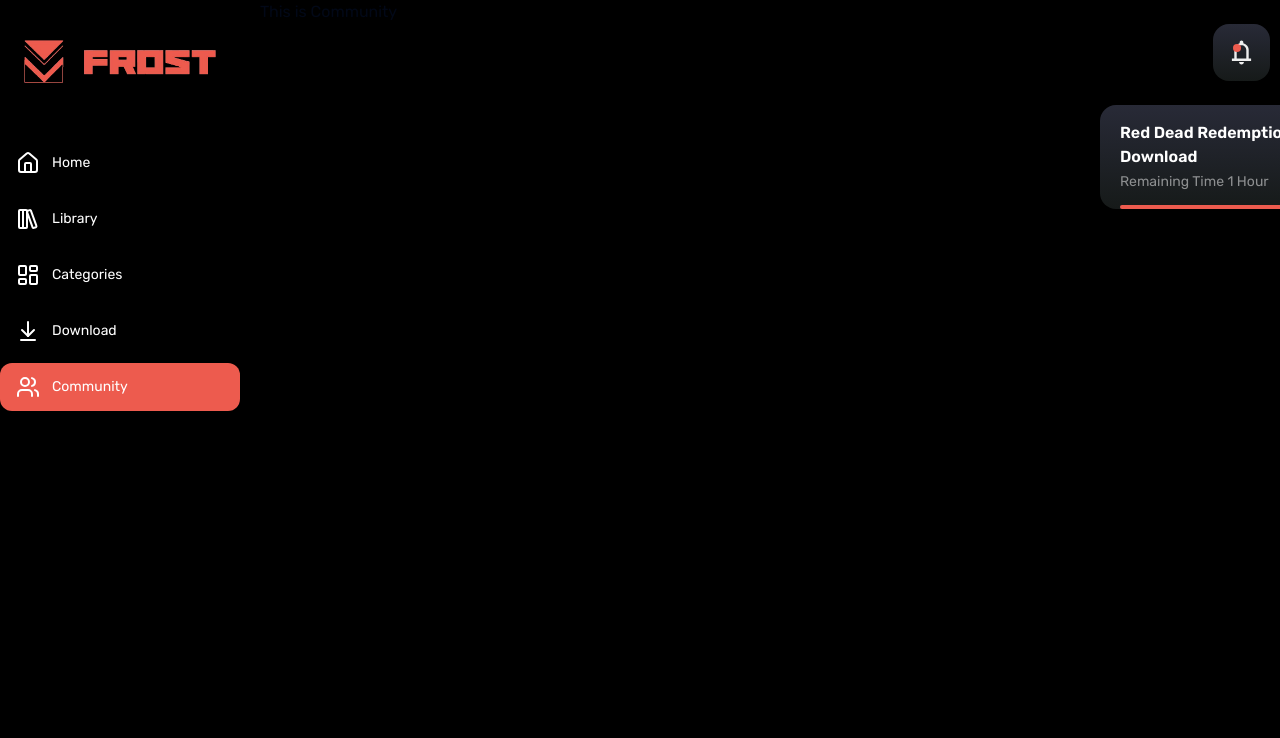
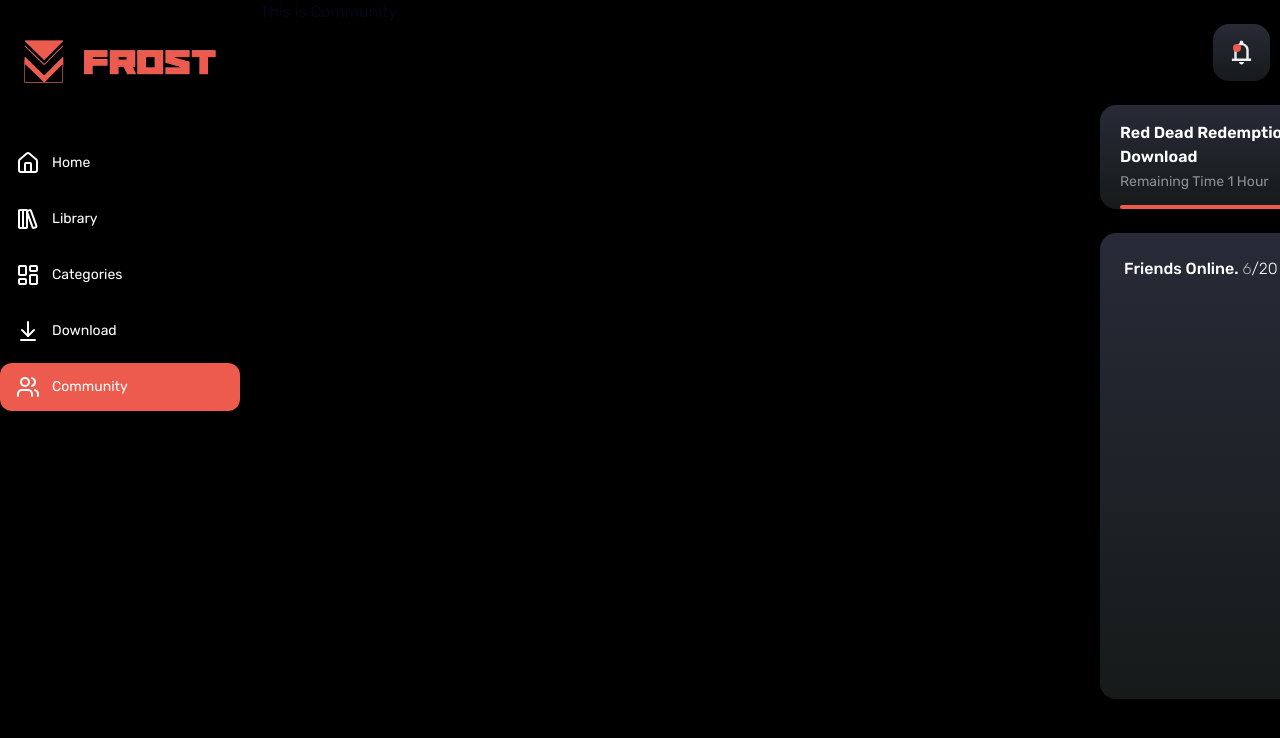
Before and after one commit to mdasif61/frost_home_page, a React (Vite) app: page /community in a window 1280 px wide. Shown: the top 738 px of the page. Built offline with nearby package versions, Linux system fonts and the light colour scheme.

Commit message:
friends online

```diff
--- a/src/allComponent/AsideItem.jsx
+++ b/src/allComponent/AsideItem.jsx
@@ -1,6 +1,7 @@
 import notification from "../assets/notification.svg";
 import bag from "../assets/Vbag.svg";
 import topIcon from "../assets/topIcon.png";
+import FriendsOnline from "./FriendsOnline";
 
 const AsideItem = () => {
   return (
@@ -32,6 +33,11 @@ const AsideItem = () => {
         </div>
         <h1 className="text-[#ED5B4E] font-semibold">59%</h1>
       </div>
+
+      <div>
+          <FriendsOnline></FriendsOnline>
+      </div>
+
     </div>
   );
 };
--- /dev/null
+++ b/src/allComponent/FriendsOnline.jsx
@@ -0,0 +1,9 @@
+const FriendsOnline = () => {
+    return (
+        <div className="bg-gradient-to-b from-[#282A37] to-[#161A19] h-[466px] w-full rounded-2xl my-6 px-6 pt-6">
+            <h1 className="text-[16px] text-white font-medium">Friends Online. <span className="text-[#FFFFFF] font-light"><span className="text-[#FFFFFF99]">6</span>/20</span></h1>
+        </div>
+    );
+};
+
+export default FriendsOnline;
```
